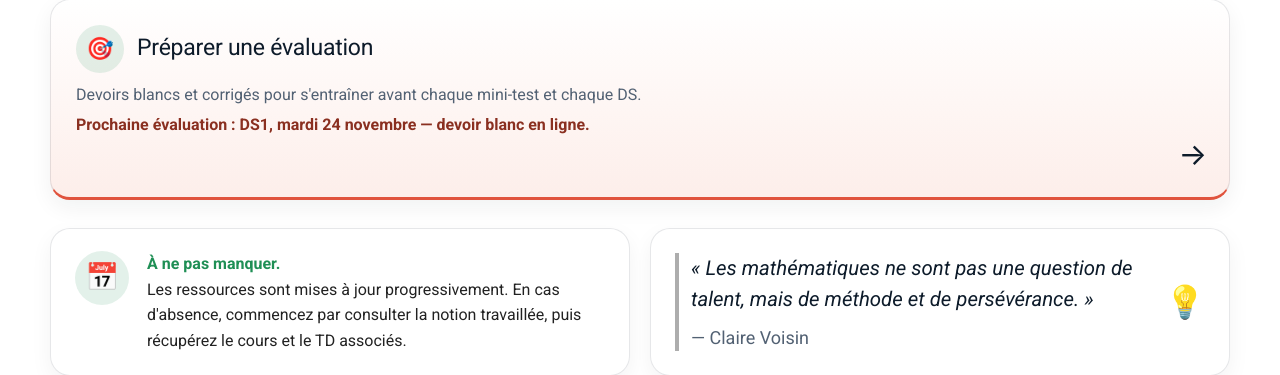
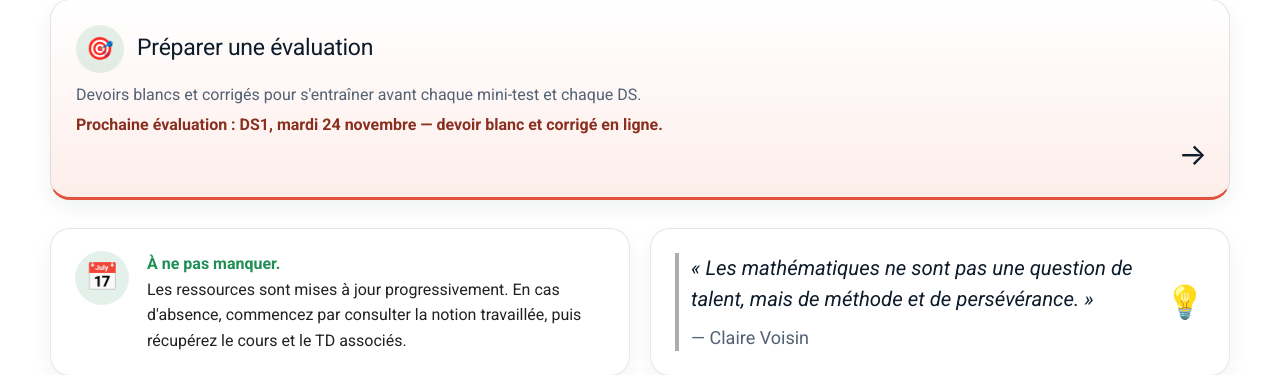
Before and after one commit to vnicolle56610/maths-1stmg, an MkDocs documentation site: the page built from docs/index.md, in a window 1280 px wide and 900 px high, scrolled down 1050 px. Shown: the part 145-520 px from the top of the window. Built offline with MkDocs 1.6.1 and Material for MkDocs 9.7.7, drawn with Linux system fonts in a browser that asks for light colours.

Commit message:
Préparer une évaluation : 1 PDF copié(s), 0 retiré(s), 2 page(s) mise(s) à jour
Généré par scripts/publier_devoirs_blancs.py depuis devoirs_blancs.yaml.

```diff
--- a/devoirs_blancs.yaml
+++ b/devoirs_blancs.yaml
@@ -42,4 +42,4 @@ devoirs_blancs:
     corrige: CORRIGE_DEVOIR_BLANC_DS1_P14.pdf
     sujet_prevu: 2026-11-17
     corrige_prevu: 2026-11-19
-    etat: sujet
+    etat: sujet_et_corrige
--- a/docs/index.md
+++ b/docs/index.md
@@ -84,7 +84,7 @@ hide:
     </div>
     <p>Devoirs blancs et corrigés pour s'entraîner avant chaque mini-test et chaque DS.</p>
 <!-- AUTO-EVAL:START -->
-    <p class="maths-card-next">Prochaine évaluation : <strong>DS1</strong>, mardi 24 novembre — devoir blanc en ligne.</p>
+    <p class="maths-card-next">Prochaine évaluation : <strong>DS1</strong>, mardi 24 novembre — devoir blanc et corrigé en ligne.</p>
 <!-- AUTO-EVAL:END -->
     <span class="maths-card-arrow">→</span>
   </a>
```
Also changed, not shown: docs/preparer-evaluation/index.md (+1 -1 lines), 1 other file.
